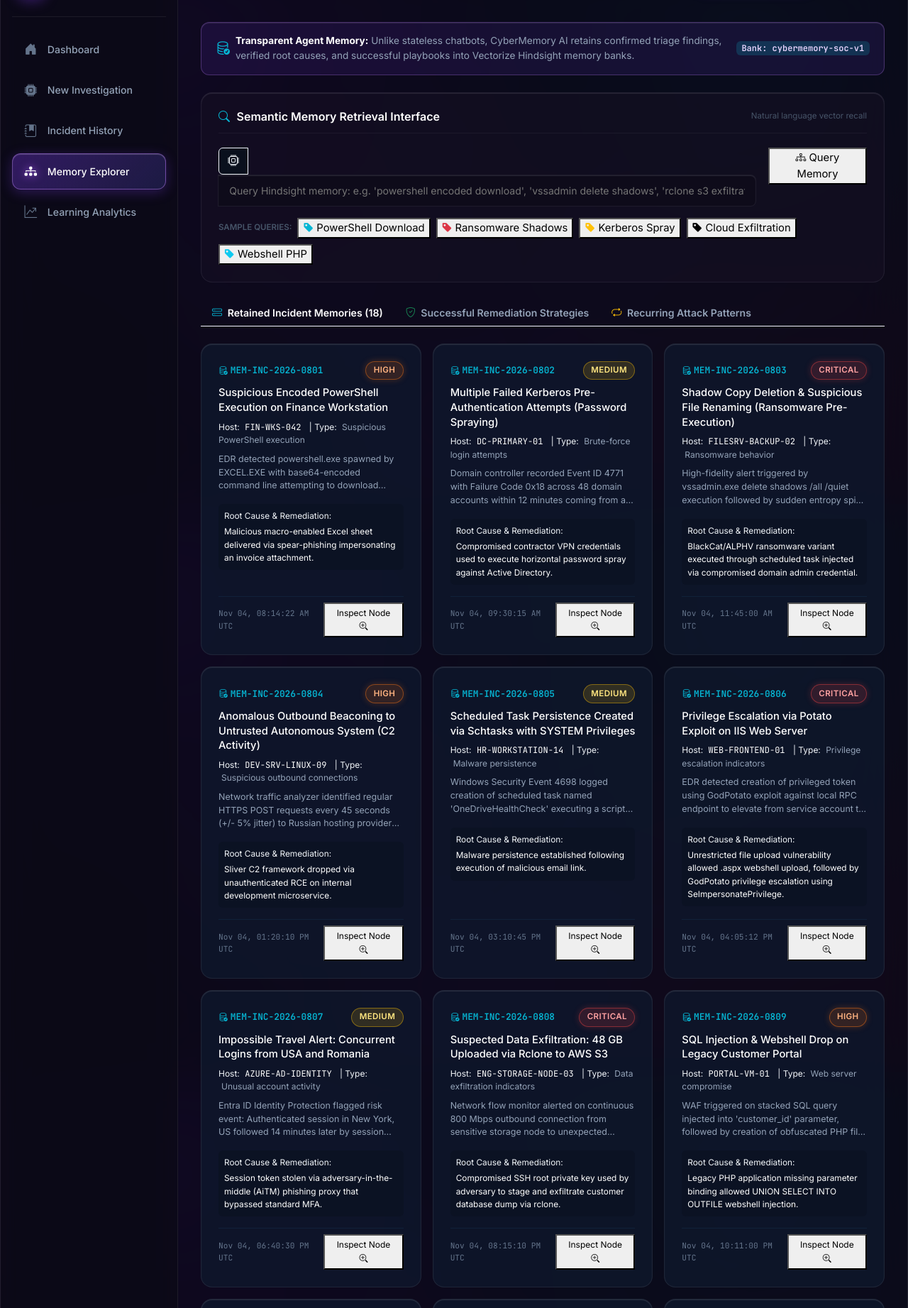
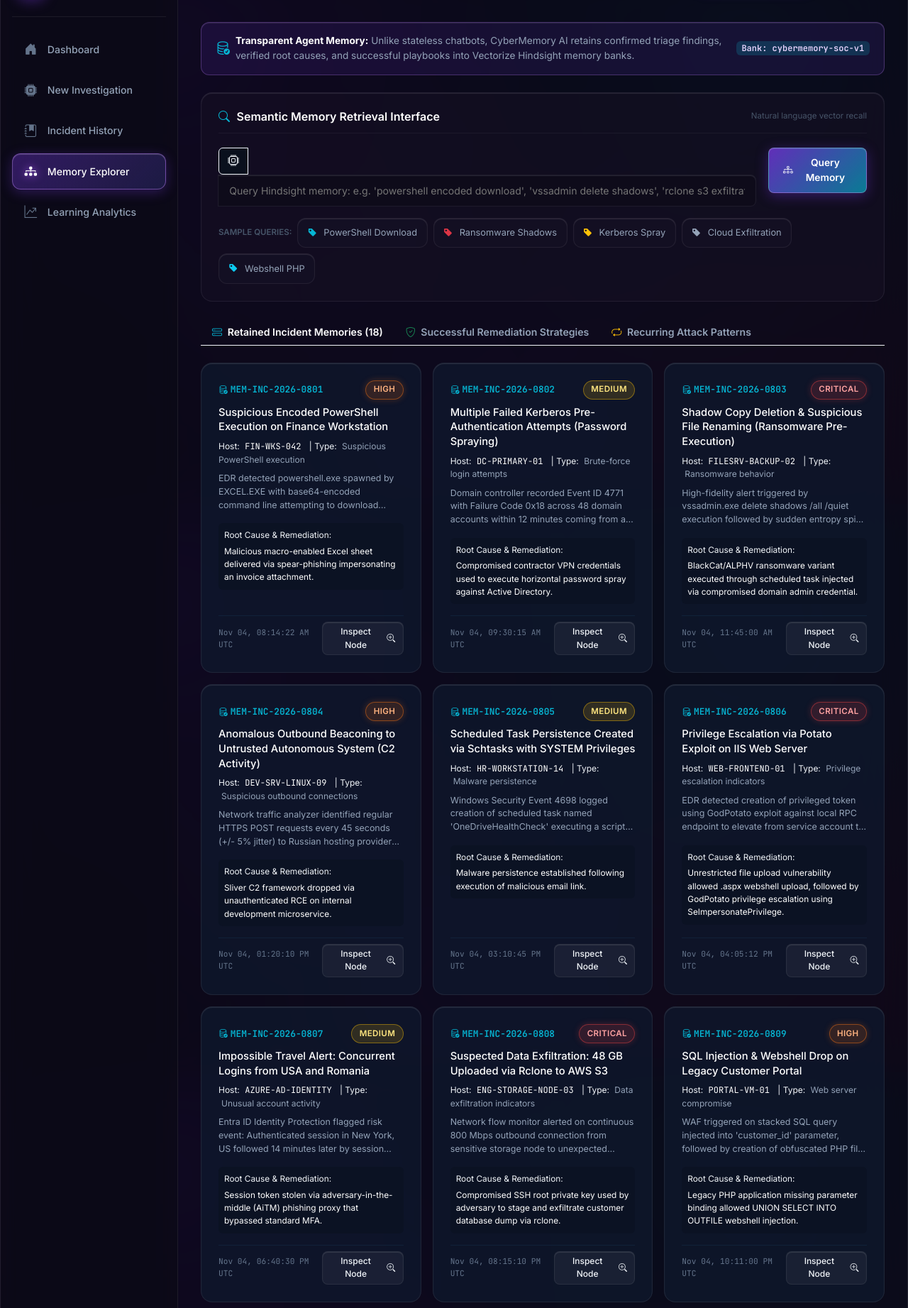
Before and after one commit to Karthik-shetty-07/CyberMemory, a Flask app: page /memory in a window 1280 px wide. Shown: the part 90-1933 px from the top of the page at 71% size. Run offline with Flask 3, Linux system fonts and the light colour scheme; some libraries are stand-ins or nearby versions.

Commit message:
style: enhance glass buttons and dark modal styling for SOC components

```diff
--- a/static/css/cyber-soc.css
+++ b/static/css/cyber-soc.css
@@ -1155,3 +1155,91 @@ body {
 .text-purple { color: var(--neon-purple) !important; }
 .text-muted-custom { color: var(--text-secondary) !important; }
 .font-mono { font-family: var(--font-mono) !important; }
+
+
+/* Primary & Secondary SOC Glass Buttons */
+.btn-soc-primary {
+  background: linear-gradient(135deg, rgba(124, 58, 237, 0.75) 0%, rgba(6, 182, 212, 0.65) 100%);
+  color: #FFFFFF !important;
+  font-weight: 600;
+  border: 1px solid rgba(255, 255, 255, 0.25);
+  border-radius: var(--radius-sm);
+  padding: 0.6rem 1.25rem;
+  font-size: 0.86rem;
+  cursor: pointer;
+  display: inline-flex;
+  align-items: center;
+  gap: 0.5rem;
+  text-decoration: none;
+  box-shadow:
+    var(--glass-rim-highlight),
+    0 4px 18px rgba(124, 58, 237, 0.35);
+  transition: all 0.18s cubic-bezier(0.16, 1, 0.3, 1);
+}
+
+.btn-soc-primary:hover {
+  transform: translateY(-1px);
+  box-shadow:
+    var(--glass-rim-highlight),
+    0 8px 26px rgba(124, 58, 237, 0.55);
+  color: #FFFFFF !important;
+  border-color: rgba(255, 255, 255, 0.45);
+}
+
+.btn-soc-secondary {
+  background: rgba(255, 255, 255, 0.05);
+  color: var(--text-primary) !important;
+  border: 1px solid var(--glass-border);
+  border-radius: var(--radius-sm);
+  padding: 0.55rem 1.15rem;
+  font-size: 0.85rem;
+  font-weight: 500;
+  cursor: pointer;
+  display: inline-flex;
+  align-items: center;
+  gap: 0.5rem;
+  text-decoration: none;
+  box-shadow: var(--glass-rim-highlight);
+  transition: all 0.15s ease;
+}
+
+.btn-soc-secondary:hover {
+  background: rgba(255, 255, 255, 0.09);
+  border-color: rgba(192, 132, 252, 0.35);
+  color: #FFFFFF !important;
+}
+
+/* Preset Buttons */
+.preset-btn {
+  background: rgba(22, 17, 38, 0.65);
+  border: 1px solid var(--glass-border);
+  color: var(--text-secondary);
+  border-radius: var(--radius-md);
+  padding: 0.65rem 0.85rem;
+  font-size: 0.8rem;
+  cursor: pointer;
+  text-align: left;
+  transition: all 0.15s ease;
+  display: flex;
+  align-items: center;
+  gap: 0.6rem;
+  box-shadow: var(--glass-rim-highlight);
+}
+
+.preset-btn:hover {
+  background: rgba(35, 26, 60, 0.8);
+  color: #FFFFFF;
+  border-color: rgba(192, 132, 252, 0.45);
+  transform: translateY(-1px);
+  box-shadow: 0 4px 16px rgba(124, 58, 237, 0.2);
+}
+
+/* Modal Dark Glass Styling */
+.modal-content {
+  background: rgba(18, 14, 32, 0.92) !important;
+  backdrop-filter: blur(32px) saturate(180%);
+  -webkit-backdrop-filter: blur(32px) saturate(180%);
+  border: 1px solid rgba(192, 132, 252, 0.3) !important;
+  border-radius: var(--radius-lg) !important;
+  box-shadow: var(--glass-rim-highlight), 0 20px 60px rgba(0, 0, 0, 0.7), 0 0 30px rgba(124, 58, 237, 0.2) !important;
+}
```
Also changed, not shown: app.py (line endings or trailing spaces), docs/API_CONTRACT.md (line endings or trailing spaces), requirements.txt (line endings or trailing spaces), static/data/synthetic_incidents.json (line endings or trailing spaces), static/js/analytics.js (line endings or trailing spaces), static/js/api-client.js (line endings or trailing spaces), static/js/history.js (line endings or trailing spaces), static/js/memory.js (line endings or trailing spaces), templates/analytics.html (line endings or trailing spaces), templates/history.html (line endings or trailing spaces), templates/investigate.html (line endings or trailing spaces), templates/investigation_result.html (line endings or trailing spaces), templates/memory_explorer.html (line endings or trailing spaces), tests/test_frontend.py (line endings or trailing spaces), 1 other file.
